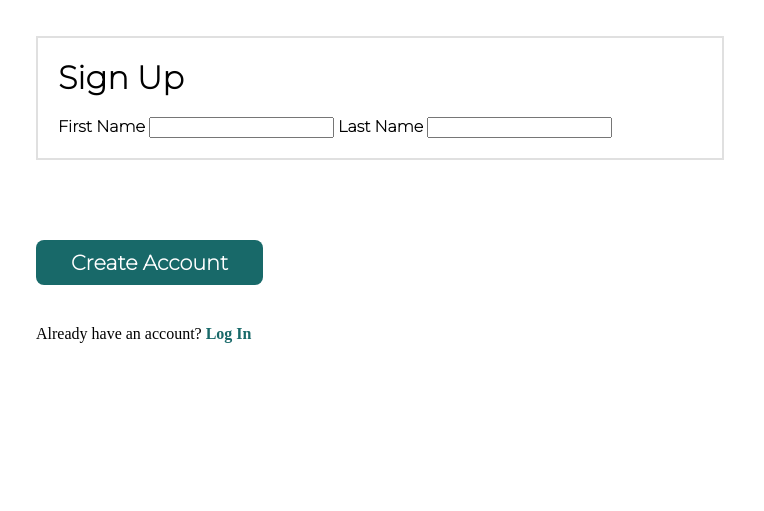
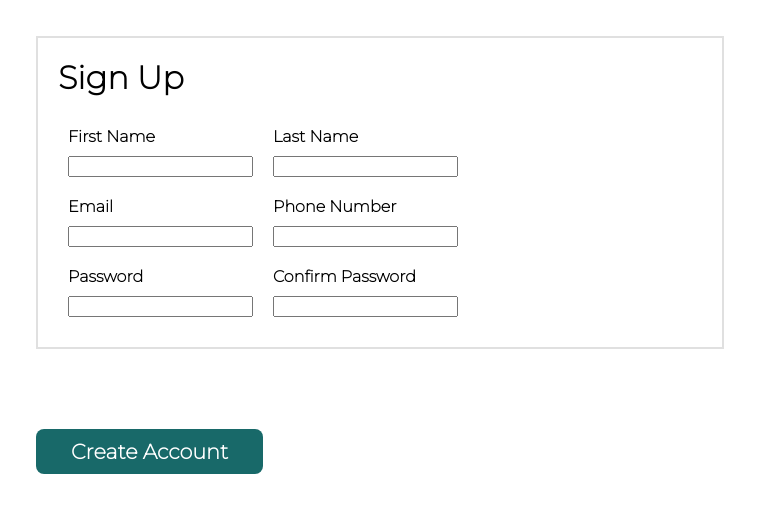
Before and after one commit to djballowe/Sign-Up-Page, a plain HTML site: page index.html in a window 1280 px wide. Shown: the part 320-831 px from the top of the page, 516-1280 px from the left. Before the commit the page ends 800 px from the top, so only its background shows below. Drawn offline with Linux system fonts and the light colour scheme.

Commit message:
added the form feilds

```diff
--- a/Resources/styles.css
+++ b/Resources/styles.css
@@ -153,3 +153,22 @@ form {
     font-weight: bold;
     margin: 0 0 20px 0;
 }
+
+.account {
+    font-family: 'Montserrat', sans-serif;
+    font-weight: bold;
+}
+
+.name {
+    display: flex;
+}
+
+input, label {
+    display: flex;
+    flex-direction: column;
+    margin: 10px ;
+}
+
+.name:focus {
+    border: blue;
+}
--- a/index.html
+++ b/index.html
@@ -28,10 +28,36 @@
             </div>
             <form action="">
                 <h1 class="sign-up">Sign Up</h1>
-                <label for='full-name'>First Name</label>
-                <input id='full-name' name='full-name' type='text'/>
-                <label for='full-name'>Last Name</label>
-                <input id='full-name' name='full-name' type='text'/>
+                <div class="name">
+                    <div class="first-name">
+                        <label for='full-name'>First Name</label>
+                        <input id='full-name' name='full-name' type='text'/>
+                    </div>
+                    <div class="last-name">
+                        <label for='full-name'>Last Name</label>
+                        <input id='full-name' name='full-name' type='text'/>
+                    </div>
+                </div>
+                <div class="name">
+                    <div class="first-name">
+                        <label for='full-name'>Email</label>
+                        <input id='full-name' name='full-name' type='text'/>
+                    </div>
+                    <div class="last-name">
+                        <label for='full-name'>Phone Number</label>
+                        <input id='full-name' name='full-name' type='text'/>
+                    </div>
+                </div>
+                <div class="name">
+                    <div class="first-name">
+                        <label for='full-name'>Password</label>
+                        <input id='full-name' name='full-name' type='text'/>
+                    </div>
+                    <div class="last-name">
+                        <label for='full-name'>Confirm Password</label>
+                        <input id='full-name' name='full-name' type='text'/>
+                    </div>
+                </div>
             </form>
 
             <button>Create Account</button>
```
